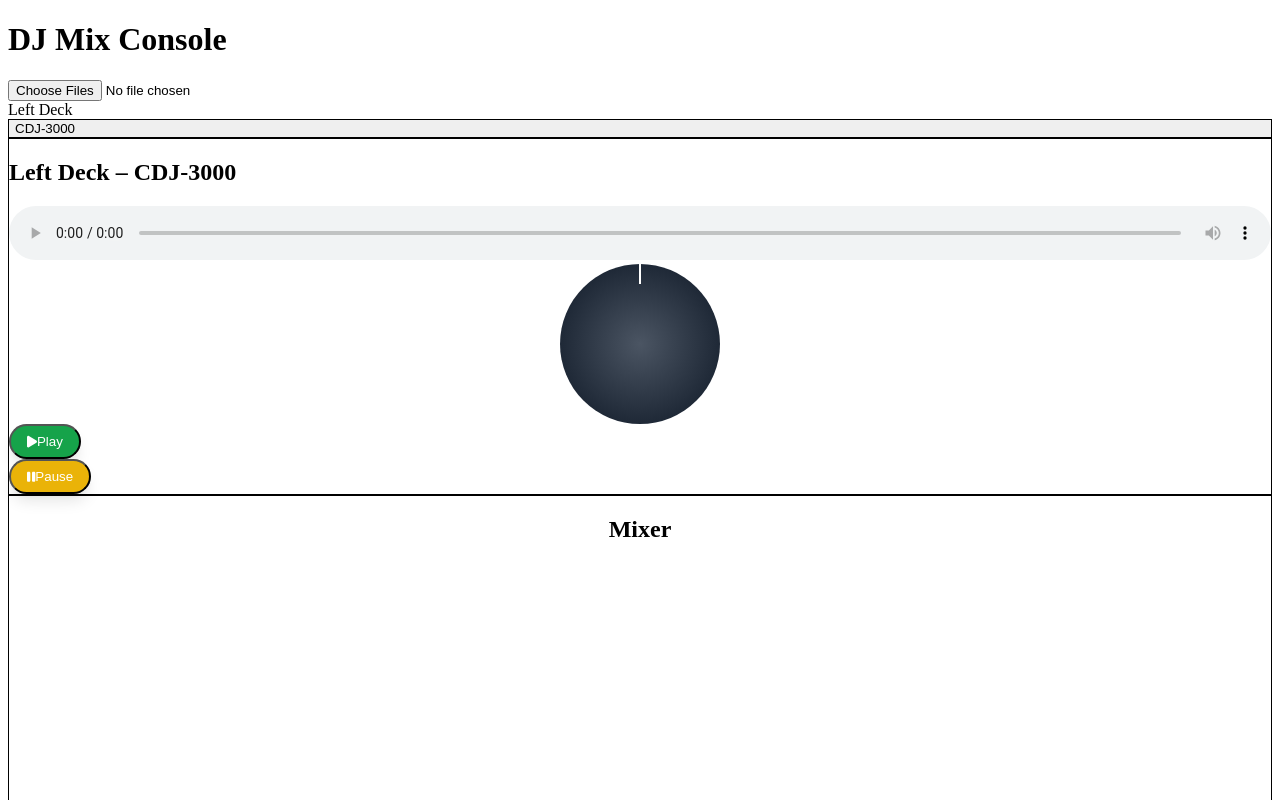
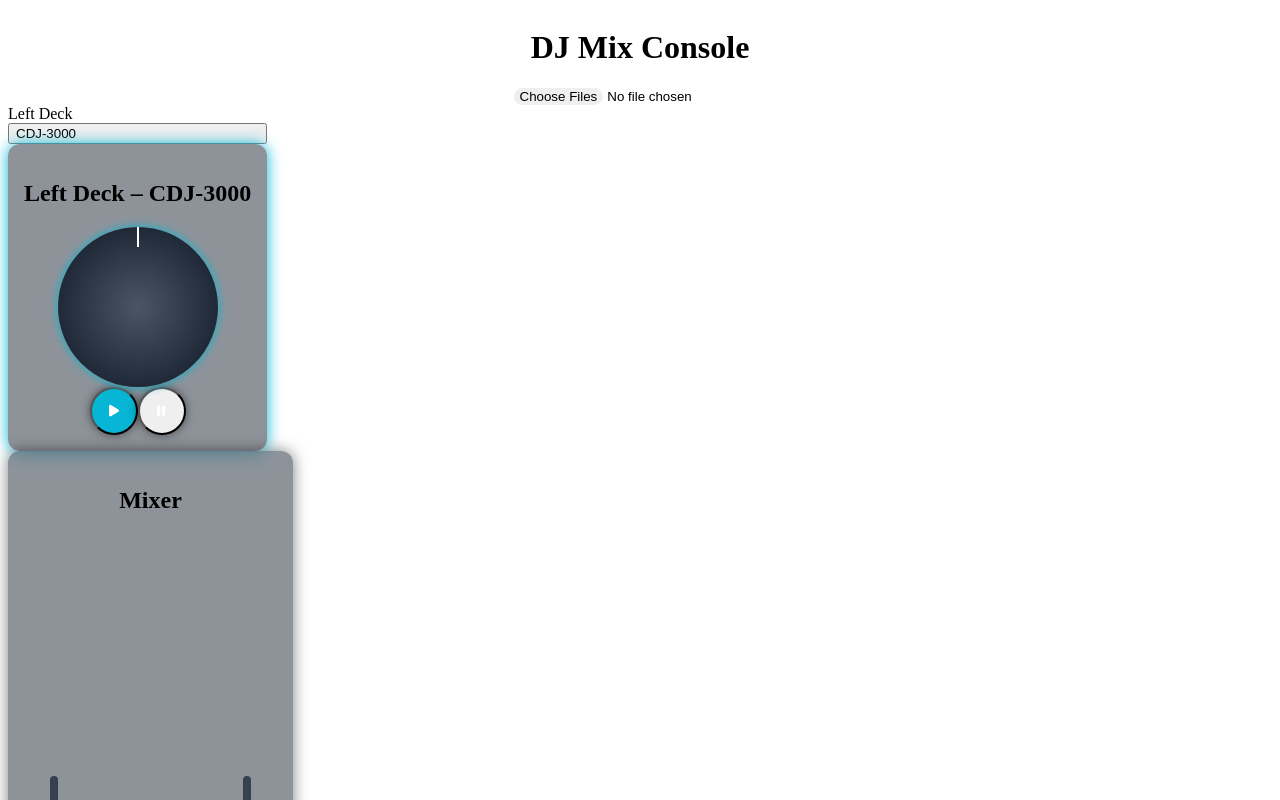
Before and after one commit to meinzeug/djmixconsole, a React (Vite) app: page / in a window 1280 px wide. Shown: the top 800 px of the page. Built offline with nearby package versions, Linux system fonts and the light colour scheme.

Commit message:
feat: modernize DJ console UI

```diff
--- a/src/App.tsx
+++ b/src/App.tsx
@@ -17,13 +17,19 @@
   };
 
   return (
-    <div className="p-4 bg-gray-900 min-h-screen text-white font-mono">
-      <h1 className="text-xl font-bold mb-4">DJ Mix Console</h1>
-      <input type="file" accept="audio/*" multiple onChange={onFileChange} className="mb-4" />
-      <div className="grid grid-cols-1 md:grid-cols-3 gap-4 mt-4 items-start">
+    <div className="flex flex-col h-screen bg-gray-900 text-white p-2 font-mono">
+      <h1 className="text-center text-xl font-bold mb-2">DJ Mix Console</h1>
+      <input
+        type="file"
+        accept="audio/*"
+        multiple
+        onChange={onFileChange}
+        className="mb-2 self-center text-sm file:rounded-full file:border-0 file:bg-cyan-600 file:px-3 file:py-1 file:text-white hover:file:bg-cyan-500"
+      />
+      <div className="flex flex-col md:flex-row flex-1 gap-4 mt-2 items-start">
         <DeckWrapper initialType="cdj" files={files} name="Left Deck" color="cyan" audioRef={leftRef} />
         <Mixer leftRef={leftRef} rightRef={rightRef} />
-        <DeckWrapper initialType="cdj" files={files} name="Right Deck" color="red" audioRef={rightRef} />
+        <DeckWrapper initialType="cdj" files={files} name="Right Deck" color="rose" audioRef={rightRef} />
       </div>
     </div>
   );
--- a/src/components/CDJ3000.tsx
+++ b/src/components/CDJ3000.tsx
@@ -25,7 +25,7 @@
   const [isPlaying, setIsPlaying] = useState(false);
   const [progress, setProgress] = useState(0);
   const [trackInfo, setTrackInfo] = useState<{title: string; duration: number; bpm?: number} | null>(null);
-  const deckColors: Record<string, string> = { cyan: '#06b6d4', red: '#ef4444' };
+  const deckColors: Record<string, string> = { cyan: '#06b6d4', rose: '#f43f5e' };
 
   const formatTime = (sec: number) => {
     if (!sec || isNaN(sec)) return '0:00';
@@ -86,8 +86,11 @@
   }, [selected]);
 
   return (
-    <div className={`border p-2 bg-gray-800 rounded-lg text-white shadow-${color}-500/40`}>
-      <h2 className="font-semibold mb-2">{name} – CDJ‑3000</h2>
+    <div
+      className="glass-panel text-center"
+      style={{ boxShadow: `0 0 15px ${deckColors[color]}` }}
+    >
+      <h2 className="font-semibold mb-2 text-lg">{name} – CDJ‑3000</h2>
       {trackInfo && (
         <div className="text-sm mb-1 flex justify-between">
           <span>{trackInfo.title}</span>
@@ -96,23 +99,26 @@
           </span>
         </div>
       )}
-      <audio ref={ref} src={selected} controls className="w-full mb-2" />
+      <audio ref={ref} src={selected} className="hidden" />
       {selected && (
         <Touchscreen src={selected} audioRef={ref} color={deckColors[color]} />
       )}
-      <div className="h-2 bg-gray-700 rounded mt-2">
+      <div className="h-2 bg-gray-700/50 rounded mt-2">
         <div
           className="h-2"
           style={{ width: `${(progress * 100).toFixed(1)}%`, backgroundColor: deckColors[color] }}
         ></div>
       </div>
       <div
-        className={`jogwheel mx-auto my-4 shadow-${color}-500/40 ${isPlaying ? 'playing' : ''}`}
+        className={`jogwheel mx-auto my-4 ${isPlaying ? 'playing' : ''}`}
         onMouseDown={() => setDragging(true)}
         onMouseUp={() => setDragging(false)}
         onMouseLeave={() => setDragging(false)}
         onMouseMove={onMouseMove}
-        style={!isPlaying ? { transform: `rotate(${rotation}deg)` } : undefined}
+        style={{
+          ...(isPlaying ? {} : { transform: `rotate(${rotation}deg)` }),
+          boxShadow: `0 0 10px ${deckColors[color]}`,
+        }}
       >
         <div className="marker" />
       </div>
@@ -121,20 +127,22 @@
           <button
             key={file.name}
             onClick={() => loadTrack(file)}
-            className="border px-2 py-1 rounded bg-gray-700 hover:bg-gray-600"
+            className="text-xs px-2 py-1 rounded bg-gray-700/50 backdrop-blur hover:bg-gray-600/70 transition"
           >
             {file.name}
           </button>
         ))}
       </div>
-      <div className="mt-2 space-x-2">
-        <button onClick={play} className="play-button flex items-center gap-1">
+      <div className="mt-2 flex justify-center space-x-4">
+        <button
+          onClick={play}
+          className="play-button-modern"
+          style={{ backgroundColor: deckColors[color] }}
+        >
           <FontAwesomeIcon icon={faPlay} />
-          Play
         </button>
-        <button onClick={pause} className="pause-button flex items-center gap-1">
+        <button onClick={pause} className="play-button-modern bg-gray-600">
           <FontAwesomeIcon icon={faPause} />
-          Pause
         </button>
       </div>
     </div>
--- a/src/components/DeckSelect.tsx
+++ b/src/components/DeckSelect.tsx
@@ -18,10 +18,10 @@
       <Listbox value={value} onChange={onChange}>
         <Listbox.Label className="block text-sm font-medium mb-1">{label}</Listbox.Label>
         <div className="relative">
-          <Listbox.Button className="w-full border rounded px-2 py-1 text-left bg-gray-700">
+          <Listbox.Button className="w-full rounded px-2 py-1 text-left bg-gray-700/50 backdrop-blur">
             {options.find(o => o.id === value)?.label}
           </Listbox.Button>
-          <Listbox.Options className="absolute mt-1 w-full bg-gray-800 text-white border rounded shadow-md z-10">
+          <Listbox.Options className="absolute mt-1 w-full bg-gray-800/70 backdrop-blur text-white border rounded shadow-md z-10">
             {options.map(option => (
               <Listbox.Option
                 key={option.id}
--- a/src/components/Mixer.tsx
+++ b/src/components/Mixer.tsx
@@ -31,8 +31,8 @@
   }, [rightRef, rightVol, cross])
 
   return (
-    <div className="border p-2 flex flex-col items-center">
-      <h2 className="font-semibold mb-2">Mixer</h2>
+    <div className="glass-panel flex flex-col items-center">
+      <h2 className="font-semibold mb-2 text-lg">Mixer</h2>
       <div className="flex space-x-8">
         {/* Channel 1 */}
         <div className="flex flex-col items-center space-y-2">
@@ -49,10 +49,10 @@
             onChange={e => setLeftVol(parseFloat(e.target.value))}
             className="volume-fader"
           />
-          <button className="cue-button">Cue</button>
+          <button className="cue-button bg-cyan-500 shadow-cyan-500/50">Cue</button>
         </div>
 
-        <div className="flex flex-col justify-end w-32">
+        <div className="flex flex-col justify-end w-32 mt-8">
           <input
             type="range"
             min={0}
@@ -79,7 +79,7 @@
             onChange={e => setRightVol(parseFloat(e.target.value))}
             className="volume-fader"
           />
-          <button className="cue-button">Cue</button>
+          <button className="cue-button bg-rose-500 shadow-rose-500/50">Cue</button>
         </div>
       </div>
     </div>
--- a/src/components/SL1200.tsx
+++ b/src/components/SL1200.tsx
@@ -72,11 +72,11 @@
         ))}
       </div>
       <div className="mt-4 space-x-2">
-        <button onClick={startStop} className="play-button">
+        <button onClick={startStop} className="play-button-modern bg-gray-600">
           {isRunning ? 'Stop' : 'Start'}
         </button>
-        <button onClick={resetPitch} className="pause-button">RESET</button>
-        <button onClick={toggleRange} className="border px-2 py-1 rounded bg-gray-700 hover:bg-gray-600">
+        <button onClick={resetPitch} className="play-button-modern bg-gray-600">RESET</button>
+        <button onClick={toggleRange} className="play-button-modern bg-gray-600 px-3">
           Range {pitchRange === 0.08 ? '±8%' : '±16%'}
         </button>
       </div>
--- a/src/components/Touchscreen.tsx
+++ b/src/components/Touchscreen.tsx
@@ -64,7 +64,7 @@
       ref={canvasRef}
       width={300}
       height={80}
-      className="w-full bg-gray-800 border border-gray-700 rounded-md"
+      className="w-full bg-gray-800/40 backdrop-blur border border-gray-700 rounded-md"
     />
   );
 };
--- a/src/style.css
+++ b/src/style.css
@@ -44,6 +44,8 @@
     height: 10px;
     width: 100%;
     margin-top: 2rem;
+    background-color: rgba(107,114,128,0.5);
+    backdrop-filter: blur(2px);
   }
 
   .cue-button {
@@ -143,3 +145,29 @@
     transform: translate(-50%, -50%);
     transform-origin: 50% 100%;
 }
+@layer components {
+  .glass-panel {
+    background-color: rgba(31, 41, 55, 0.5);
+    backdrop-filter: blur(8px);
+    border-radius: 0.75rem;
+    padding: 1rem;
+    box-shadow: 0 0 15px rgba(0, 0, 0, 0.5);
+  }
+  .play-button-modern {
+    width: 3rem;
+    height: 3rem;
+    display: flex;
+    align-items: center;
+    justify-content: center;
+    border-radius: 9999px;
+    color: #ffffff;
+    box-shadow: 0 0 10px rgba(0, 0, 0, 0.5);
+    transition: transform 0.2s;
+  }
+  .play-button-modern:hover {
+    transform: scale(1.05);
+  }
+  .play-button-modern:active {
+    transform: scale(0.95);
+  }
+}
```
